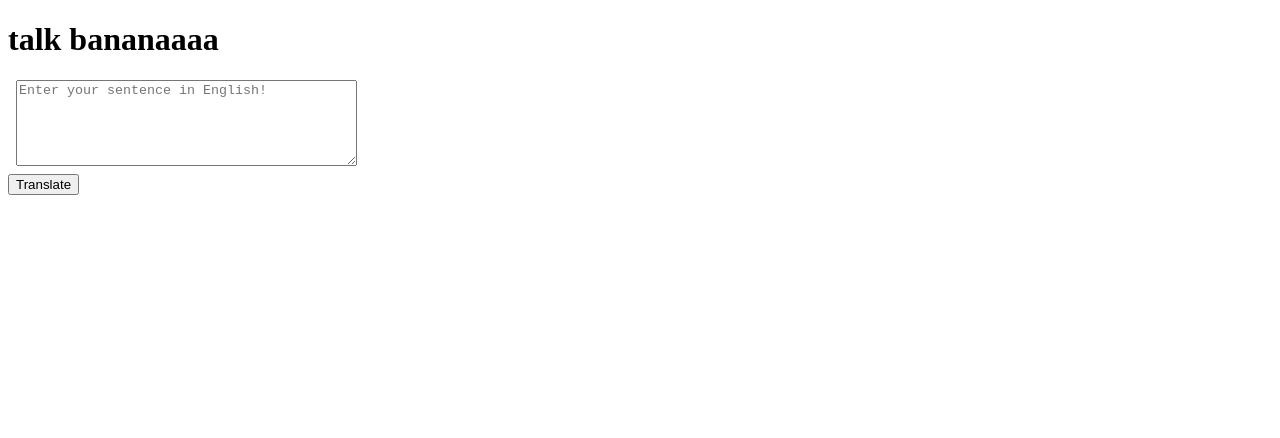
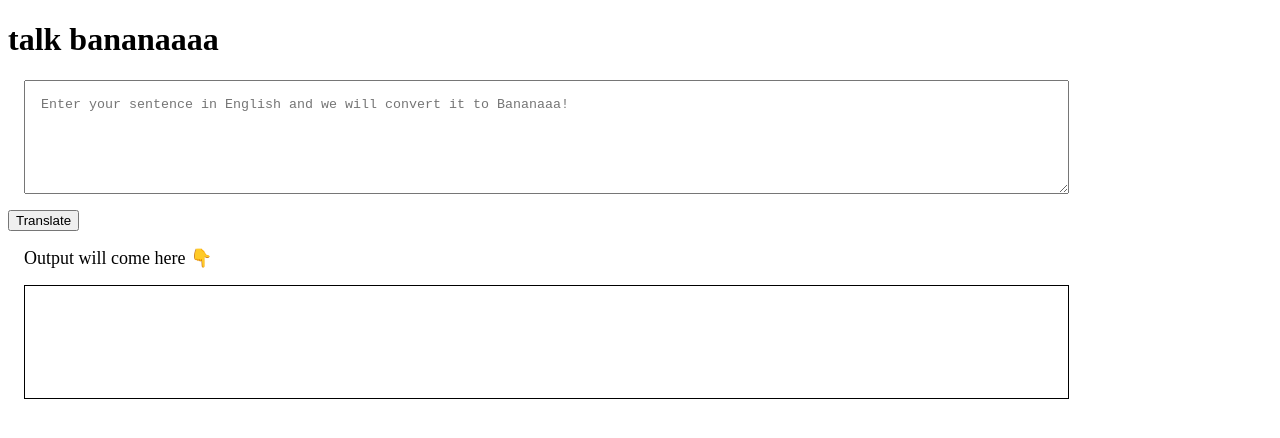
Before and after one commit to AvishkarDalvi/banana-speak-neog, a plain HTML site: page index.html in a window 1280 px wide. Drawn offline with Linux system fonts and the light colour scheme.

Commit message:
feat: IO processsinng

```diff
--- a/app.js
+++ b/app.js
@@ -1,6 +1,8 @@
-var btnTranslate=document.querySelector("#btn-translate");
-var txtInput=document.querySelector("#txt-input");
-function clickEventHandler(){
-    console.log(txtInput.value);
+var btnTranslate = document.querySelector("#btn-translate");
+var txtInput = document.querySelector("#txt-input");
+var outputDiv = document.querySelector("#output");
+
+function clickEventHandler() {
+    outputDiv.innerText = "agagagagaagagg " + txtInput.value;
 }
-btnTranslate.addEventListener("click",clickEventHandler);
+btnTranslate.addEventListener("click", clickEventHandler);
--- a/index.html
+++ b/index.html
@@ -1,5 +1,6 @@
 <!DOCTYPE html>
 <html lang="en">
+
 <head>
     <meta charset="UTF-8">
     <meta http-equiv="X-UA-Compatible" content="IE=edge">
@@ -7,10 +8,14 @@
     <title>banana speak</title>
     <link rel="stylesheet" href="style.css">
 </head>
+
 <body>
     <h1> talk bananaaaa </h1>
-    <textarea id="txt-input" cols="40" rows="10" placeholder="Enter your sentence in English!"></textarea>
+    <textarea id="txt-input" cols="40" rows="10" placeholder="Enter your sentence in English and we will convert it to Bananaaa!"></textarea>
     <button id="btn-translate">Translate</button>
+    <div style="font-size: large; margin: 1rem;">Output will come here 👇</div>
+    <div id="output"></div>
     <script src="app.js" type="text/javascript"></script>
 </body>
+
 </html>
--- a/style.css
+++ b/style.css
@@ -1,5 +1,15 @@
-textarea{
-    margin: 1vh;
+textarea {
+    margin: 1rem;
+    padding: 1rem;
+    width: 80%;
     height: 10vh;
     display: block;
 }
+
+#output {
+    margin: 1rem;
+    padding: 1rem;
+    border: 1px solid black;
+    height: 10vh;
+    width: 80%;
+}
```
